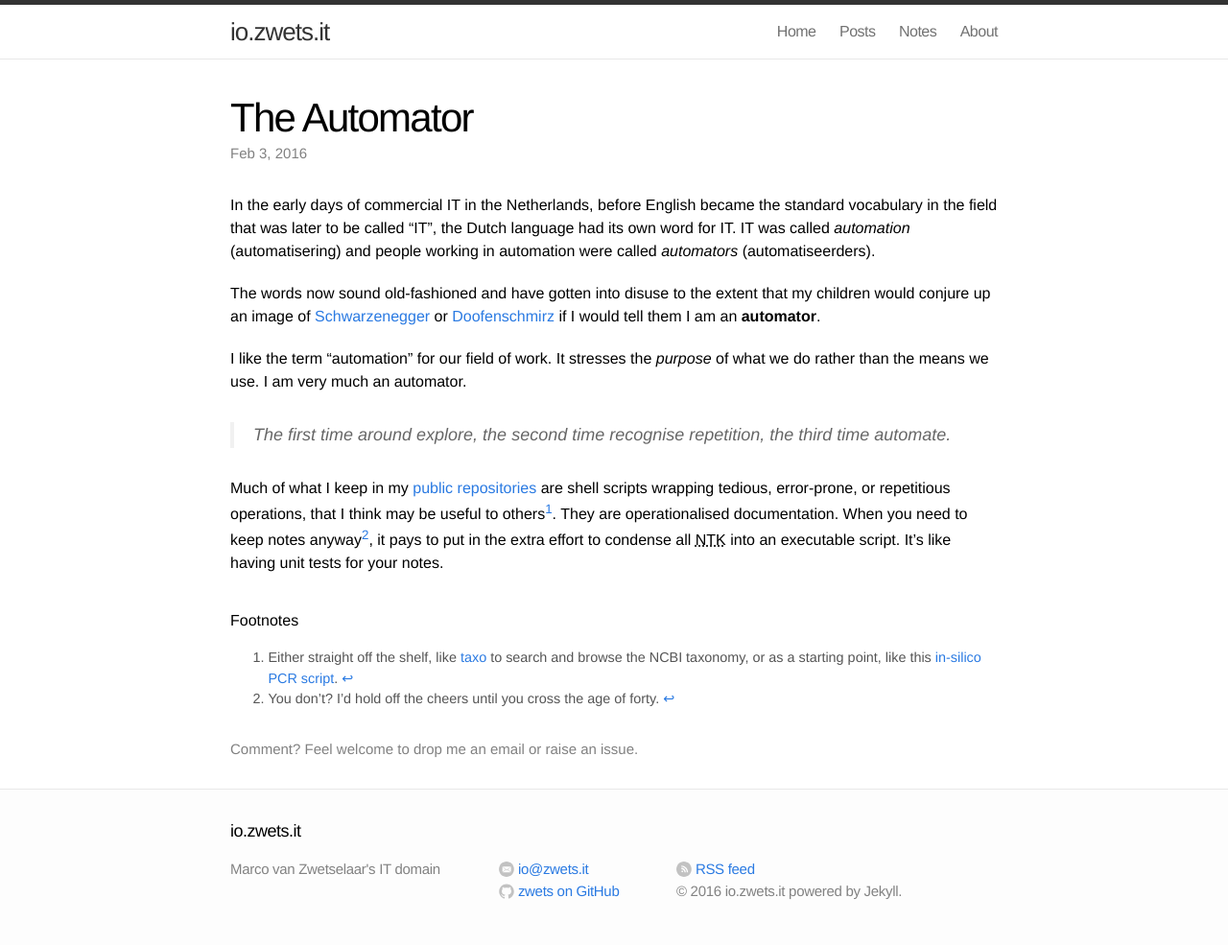
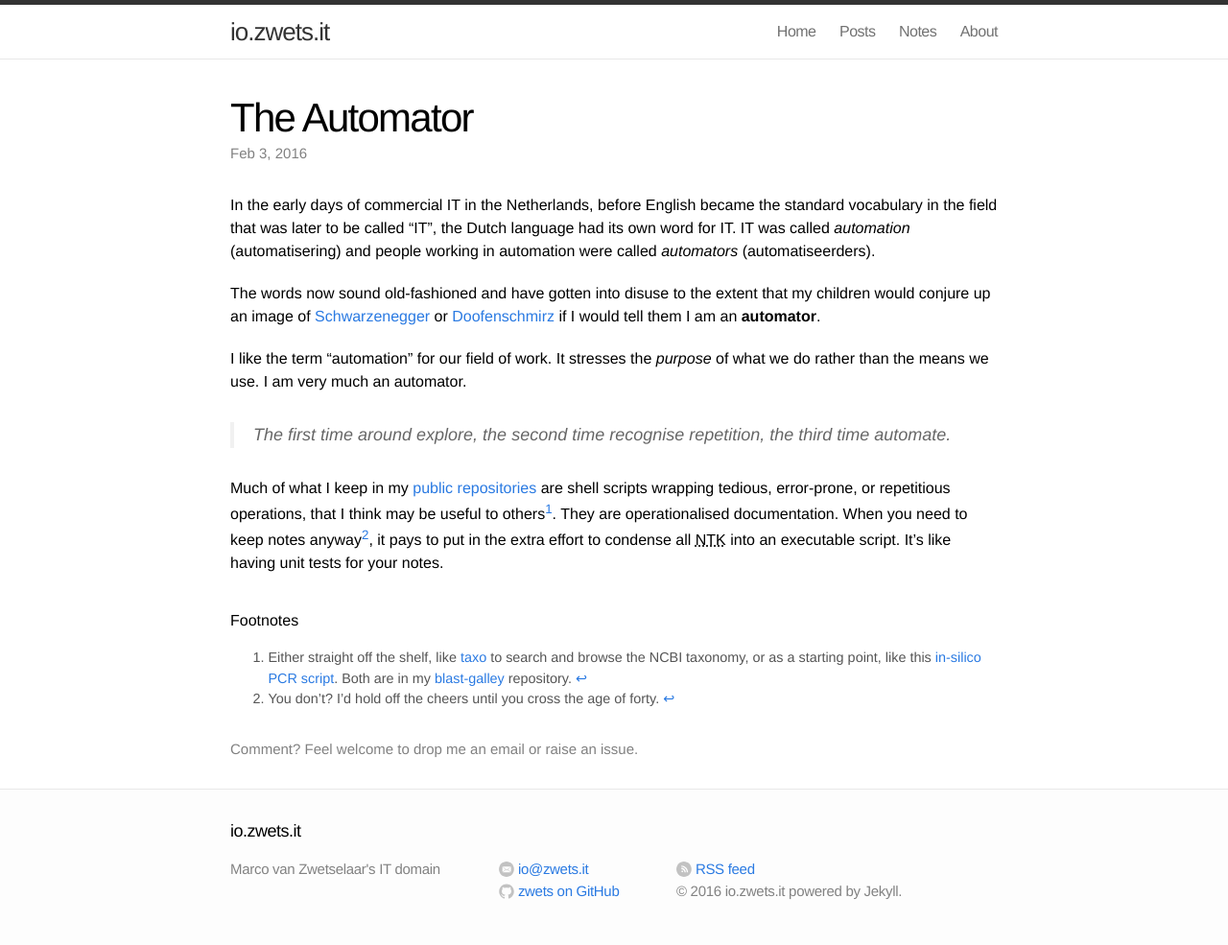
Before and after one commit to zwets/zwets.github.io, a Jekyll site: the page built from _posts/2016-02-03-the-automator.md, in a window 1280 px wide. Shown: the whole page at 96% size. Built offline with Jekyll 4.4.1, drawn with Linux system fonts in a browser that asks for light colours.

Commit message:
Fix links to GH

```diff
--- a/_posts/2016-02-03-the-automator.md
+++ b/_posts/2016-02-03-the-automator.md
@@ -17,7 +17,7 @@
 
 ###### Footnotes
 
-[^1]: Either straight off the shelf, like [taxo](https://github.com/zwets/blast-galley/taxo) to search and browse the NCBI taxonomy, or as a starting point, like this [in-silico PCR script](https://github.com/zwets/blast-galley/in-silico-pcr).
+[^1]: Either straight off the shelf, like [taxo](https://github.com/zwets/blast-galley/blob/master/taxo) to search and browse the NCBI taxonomy, or as a starting point, like this [in-silico PCR script](https://github.com/zwets/blast-galley/blob/master/in-silico-pcr.sh).  Both are in my [blast-galley](https://github.com/zwets/blast-galley) repository.
 
 [^2]: You don't?  I'd hold off the cheers until you cross the age of forty.
 
```
